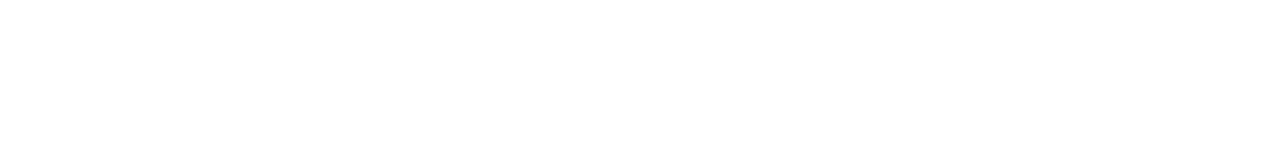
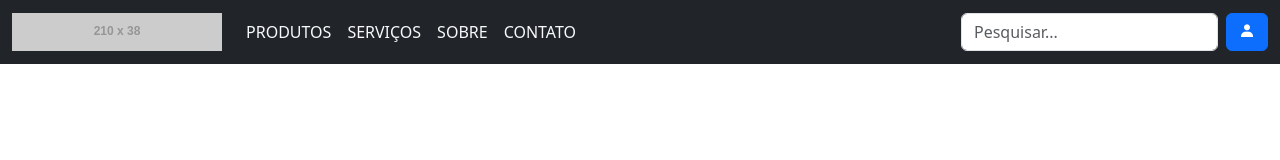
Before and after one commit to JJrCosta/curso_ebac_fullstack_python, a plain HTML site: page formulario_cadastro_bootstrap/index.html in a window 1280 px wide. Drawn offline with nearby package versions, Linux system fonts and the light colour scheme; placeholder pictures from the web are drawn by us.

Commit message:
Add header navigation-bar

```diff
--- a/formulario_cadastro_bootstrap/index.html
+++ b/formulario_cadastro_bootstrap/index.html
@@ -5,8 +5,51 @@
         <meta http-equiv="X-UA-Compatible" content="IE=edge">
         <meta name="viewport" content="width=device-width, initial-scale=1.0">
         <title>Formulário com Bootstrap</title>
+        <link href="https://cdn.jsdelivr.net/npm/bootstrap@5.3.0-alpha3/dist/css/bootstrap.min.css" rel="stylesheet" integrity="sha384-KK94CHFLLe+nY2dmCWGMq91rCGa5gtU4mk92HdvYe+M/SXH301p5ILy+dN9+nJOZ" crossorigin="anonymous">
+        <link href='https://unpkg.com/boxicons@2.1.4/css/boxicons.min.css' rel='stylesheet'>
+        <style>
+            header .custom-container {
+                max-width: 1280px;
+                margin: 0 auto;
+            }
+        </style>
     </head>
     <body>
+        <header>
+            <nav class="navbar navbar-expand-lg bg-dark">
+                <div class="container-fluid custom-container">
+                    <a class="navbar-brand" href="#"><img src="https://via.placeholder.com/210x38" alt="Logo"></a>
+                    <button class="navbar-toggler" type="button" data-bs-toggle="collapse" data-bs-target="#navbarTogglerDemo02" aria-controls="navbarTogglerDemo02" aria-expanded="false" aria-label="Toggle navigation">
+                        <span class="navbar-toggler-icon"></span>
+                    </button>
+                    <div class="collapse navbar-collapse" id="navbarTogglerDemo02">
+                        <ul class="navbar-nav me-auto mb-2 mb-lg-0">
+                            <li class="nav-item">
+                                <a class="nav-link text-light" href="#">PRODUTOS</a>
+                            </li>
+                            <li class="nav-item">
+                                <a class="nav-link text-light" href="#">SERVIÇOS</a>
+                            </li>
+                            <li class="nav-item">
+                                <a href="#" class="nav-link text-light">SOBRE</a>
+                            </li>
+                            <li class="nav-item">
+                                <a href="#" class="nav-link text-light">CONTATO</a>
+                            </li>
+                        </ul>
+                        <form class="d-flex" role="search">
+                            <input class="form-control me-2" type="search" placeholder="Pesquisar...">
+                            <button class="btn btn-primary"><i class='bx bxs-user'></i></button>
+                        </form>
+                    </div>
+                </div>
+            </nav>
+        </header>
 
+        <main>
+
+        </main>
+
+        <script src="https://cdn.jsdelivr.net/npm/bootstrap@5.3.0-alpha3/dist/js/bootstrap.bundle.min.js" integrity="sha384-ENjdO4Dr2bkBIFxQpeoTz1HIcje39Wm4jDKdf19U8gI4ddQ3GYNS7NTKfAdVQSZe" crossorigin="anonymous"></script>
     </body>
 </html>
```
Lines whose indentation alone changed are shown as unchanged.
